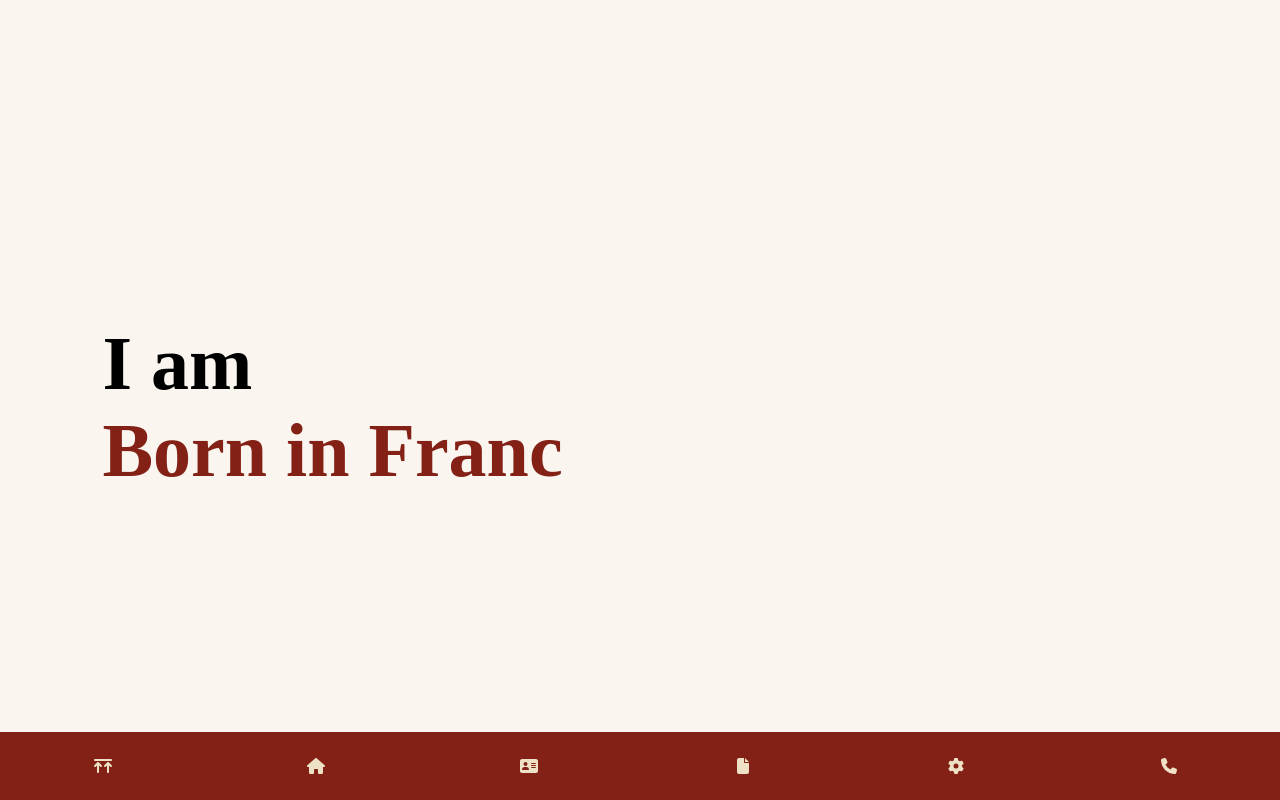
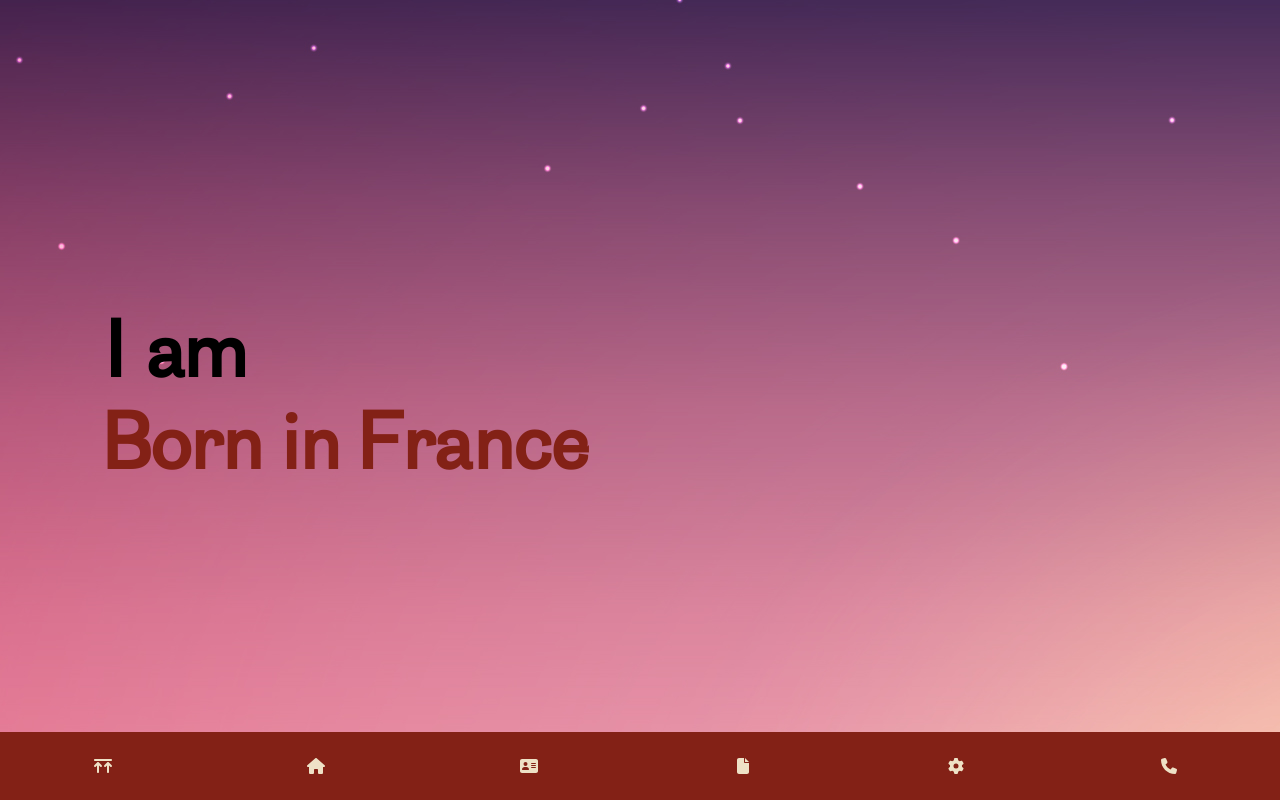
Before and after one commit to UdotBdot/Openclassrooms_P12_Portfolio, a React (Vite) app: page /home in a window 1280 px wide. Shown: the top 800 px of the page. Built offline with nearby package versions, Linux system fonts and the light colour scheme.

Commit message:
UPDATE: ADD header bg

```diff
--- a/src/app/App.scss
+++ b/src/app/App.scss
@@ -40,6 +40,12 @@ body::-webkit-scrollbar-thumb {
     background: $sun-color;
 }
 
+header {
+    background: url(/images/parallaxbg.jpg);
+    margin-bottom: 32px;
+    border-bottom: 4px solid black;
+}
+
 
 @media (max-width:1024px) {
     .Article-hero {
--- a/src/components/Header/Header.jsx
+++ b/src/components/Header/Header.jsx
@@ -1,4 +1,4 @@
-import React, { useState, useEffect} from 'react';
+import React, { useState, useEffect } from 'react';
 import './Header.scss';
 import Typewriter from '../Typewriter/Typewriter';
 import SkeletonHeader from '../Skeletons/SkeletonHeader';
@@ -20,7 +20,8 @@ function Header() {
   const words = ["a Developer", "29 Years Old", "Born in France", "from Hong-Kong"];
 
   const handleNavigation = (path) => {
-    navigate(path);}
+    navigate(path);
+  }
 
   return (
     <>
@@ -30,7 +31,7 @@ function Header() {
             <h1 className='Header__h1'>
               <span className='Header__text'>I am</span>
               <span className='Header__text Header__sec-text'>
-          <Typewriter words={words} delay={150} infinite />
+                <Typewriter words={words} delay={32} phraseDelay={500} infinite />
               </span>
             </h1>
           </div>
--- a/src/components/Header/Header.scss
+++ b/src/components/Header/Header.scss
@@ -1,17 +1,19 @@
 @import 'src/index.scss';
-
 .Header {
     display: flex;
     margin-top: 40vh;
     height: 100vh;
     &__h1 {
         font-size: 76px;
+        font-weight: bold;
+        font-family: $text-font;
         width: 100%;
         display: flex;
         flex-direction: column;
     }
     &__sec-text {
         color: $secondary-color;
+        margin: 16px 0;
     }
 }
 
--- a/src/components/Navbar/Navbar.scss
+++ b/src/components/Navbar/Navbar.scss
@@ -28,6 +28,15 @@
 
 }
 
+.link-text {
+  color: transparent;
+  font-weight: bold;
+  font-family: $headline-font;
+  margin-left: 8px;
+  font-size: 16px;
+  transition: color 200ms ease-out;
+}
+
 .nav-link {
   cursor: pointer;
   display: flex;
@@ -35,15 +44,6 @@
   height: 80px;
   color: $primary-color;
   text-decoration: none;
-  transition: background-color 0.3s, color 0.3s;
-}
-
-.link-text {
-  color: transparent;
-  font-weight: bold;
-  font-family: $headline-font;
-  margin-left: 8px;
-  font-size: 16px;
 }
 
 .nav-link svg {
--- a/src/components/Typewriter/Typewriter.jsx
+++ b/src/components/Typewriter/Typewriter.jsx
@@ -1,6 +1,6 @@
 import { useState, useEffect } from 'react';
 
-const Typewriter = ({ words, delay, infinite }) => {
+const Typewriter = ({ words, delay, infinite, phraseDelay }) => {
   const [currentWordIndex, setCurrentWordIndex] = useState(0);
   const [currentText, setCurrentText] = useState('');
   const [currentIndex, setCurrentIndex] = useState(0);
@@ -19,12 +19,12 @@ const Typewriter = ({ words, delay, infinite }) => {
           setCurrentIndex(0);
           setCurrentText('');
           setCurrentWordIndex((prevIndex) => (prevIndex + 1) % words.length);
-        }, delay);
+        }, phraseDelay);
       }
     }
 
     return () => clearTimeout(timeout);
-  }, [currentIndex, currentWordIndex, delay, infinite, words]);
+  }, [currentIndex, currentWordIndex, delay, infinite, words, phraseDelay]);
 
   return <span>{currentText}</span>;
 };
```
Also changed, not shown: public/images/parallaxbg.jpg (added). Lines whose indentation alone changed are shown as unchanged.
